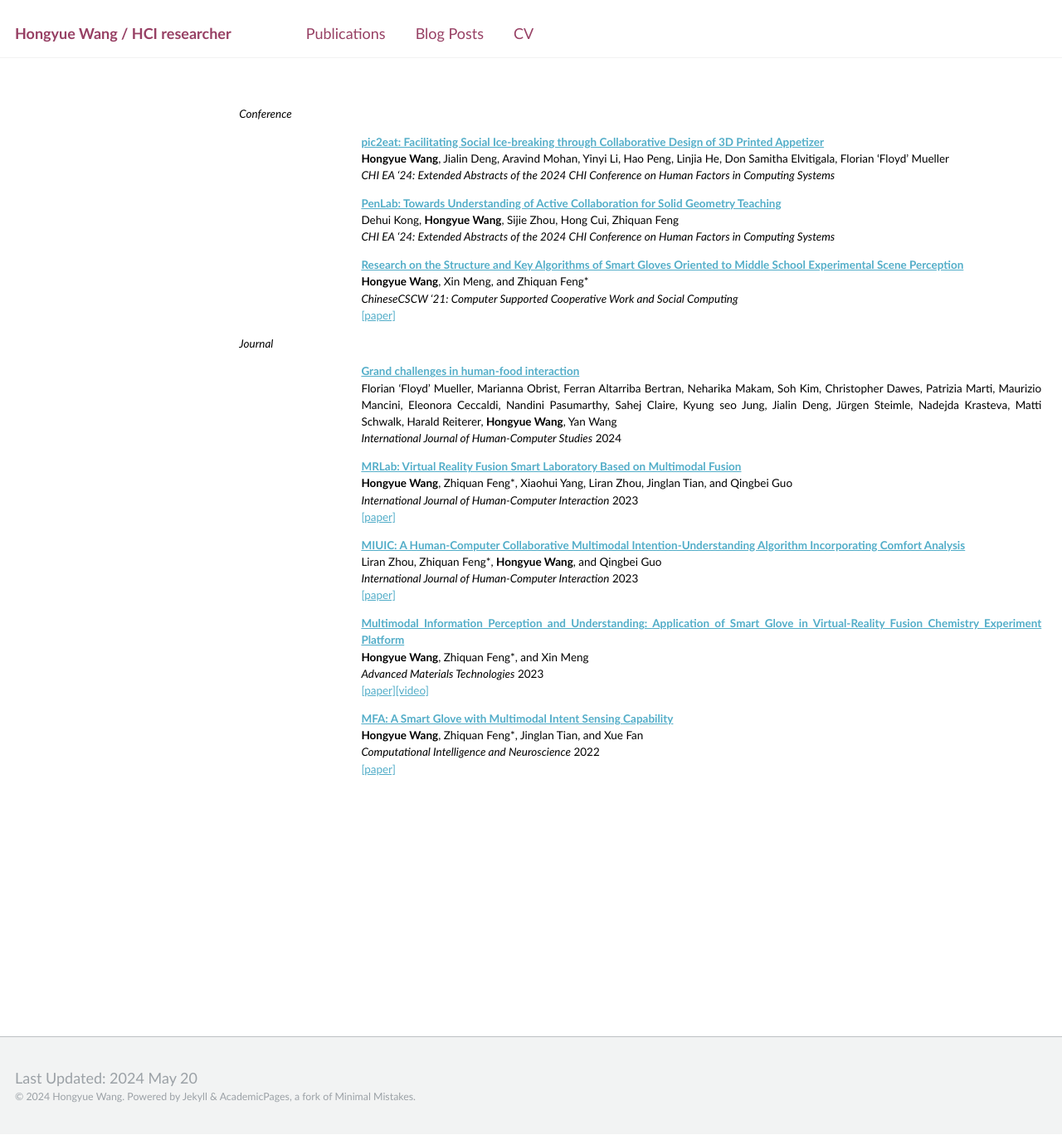
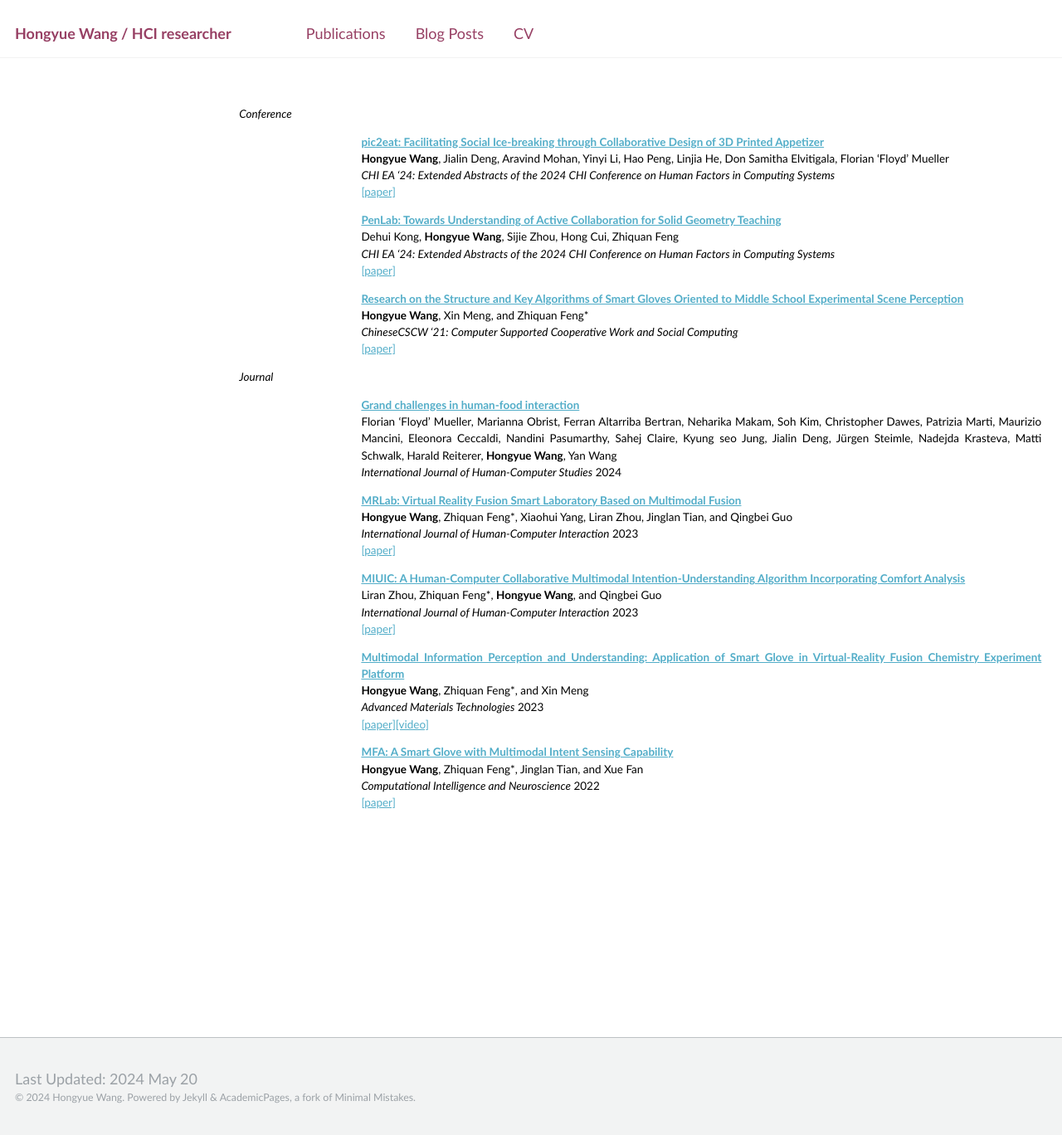
Before and after one commit to hongyue-howard-wang/hongyue-howard-wang.github.io, a Jekyll site: the page built from _pages/publications.md, in a window 1280 px wide and 1368 px high. Shown: the whole window at 83% size. Built offline with Jekyll 4.4.1, drawn with Linux system fonts in a browser that asks for light colours; nearby versions of some CDN libraries.

Commit message:
Update publications.md

```diff
--- a/_pages/publications.md
+++ b/_pages/publications.md
@@ -19,12 +19,12 @@ author_profile: false
 
 <tr>
 <td style="border: none;" markdown="span"> </td>
-<td markdown="span" style="border: none; text-align:justify"><a href="https://doi.org/10.1145/3613905.3651082" target="_blank">**pic2eat: Facilitating Social Ice-breaking through Collaborative Design of 3D Printed Appetizer**</a><br>**Hongyue Wang**, Jialin Deng, Aravind Mohan, Yinyi Li, Hao Peng, Linjia He, Don Samitha Elvitigala, Florian 'Floyd' Mueller<br>*CHI EA '24: Extended Abstracts of the 2024 CHI Conference on Human Factors in Computing Systems*<br></td>
+<td markdown="span" style="border: none; text-align:justify"><a href="https://doi.org/10.1145/3613905.3651082" target="_blank">**pic2eat: Facilitating Social Ice-breaking through Collaborative Design of 3D Printed Appetizer**</a><br>**Hongyue Wang**, Jialin Deng, Aravind Mohan, Yinyi Li, Hao Peng, Linjia He, Don Samitha Elvitigala, Florian 'Floyd' Mueller<br>*CHI EA '24: Extended Abstracts of the 2024 CHI Conference on Human Factors in Computing Systems*<br><a href="/_publications/pic2eat Facilitating Social Ice-breaking through Collaborative Design of 3D Printed Appetizer.pdf" target="_blank">[paper]</a></td>
 </tr>
 
 <tr>
 <td style="border: none;"></td>
-<td markdown="span" style="border: none; text-align:justify"><a href="https://dl.acm.org/doi/10.1145/3613905.3650789" target="_blank">**PenLab: Towards Understanding of Active Collaboration for Solid Geometry Teaching**</a><br>Dehui Kong, **Hongyue Wang**, Sijie Zhou, Hong Cui, Zhiquan Feng<br>*CHI EA '24: Extended Abstracts of the 2024 CHI Conference on Human Factors in Computing Systems*<br></td>
+<td markdown="span" style="border: none; text-align:justify"><a href="https://dl.acm.org/doi/10.1145/3613905.3650789" target="_blank">**PenLab: Towards Understanding of Active Collaboration for Solid Geometry Teaching**</a><br>Dehui Kong, **Hongyue Wang**, Sijie Zhou, Hong Cui, Zhiquan Feng<br>*CHI EA '24: Extended Abstracts of the 2024 CHI Conference on Human Factors in Computing Systems*<br><a href="/_publications/penlab.pdf" target="_blank">[paper]</a></td>
 </tr>
 
 <tr>
```
